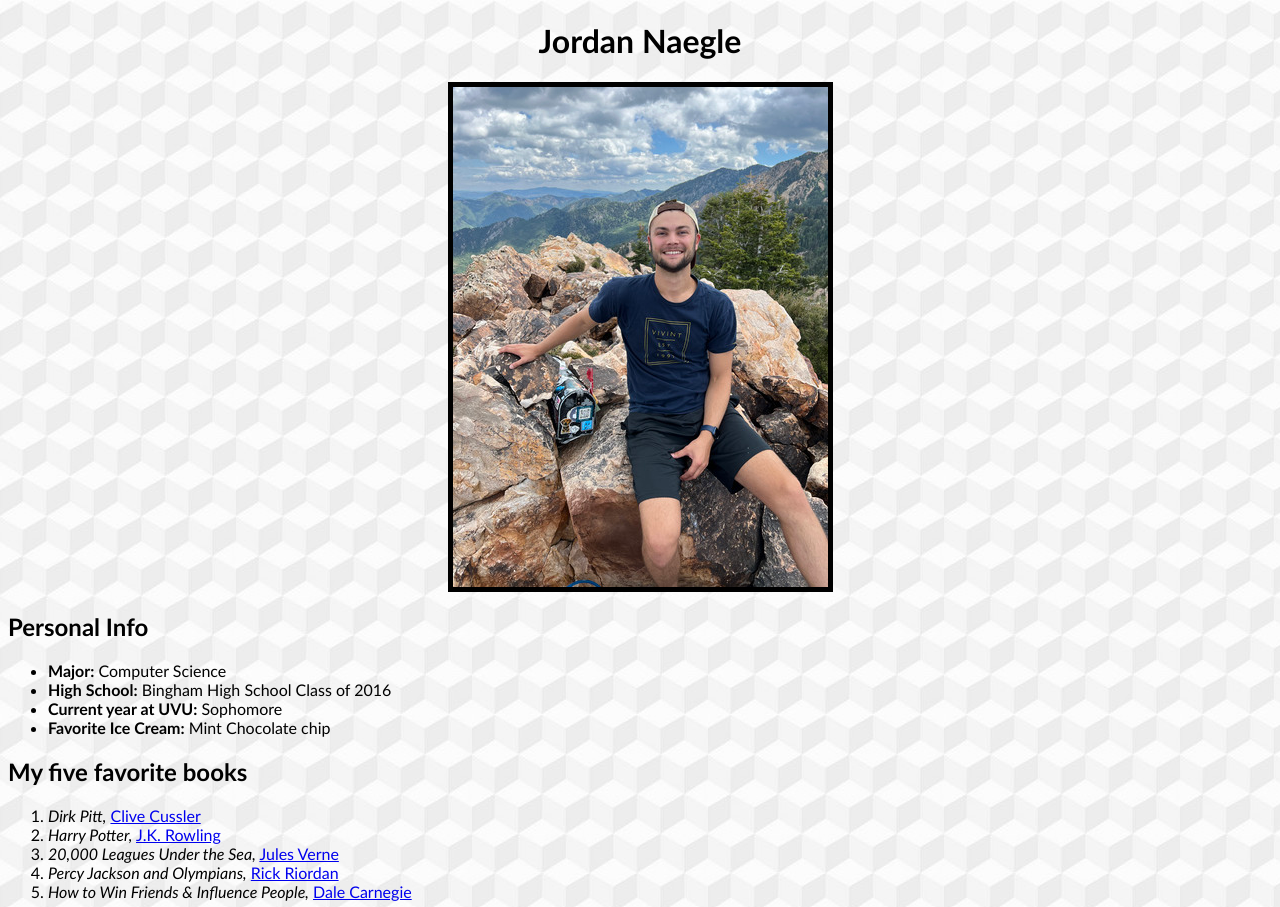
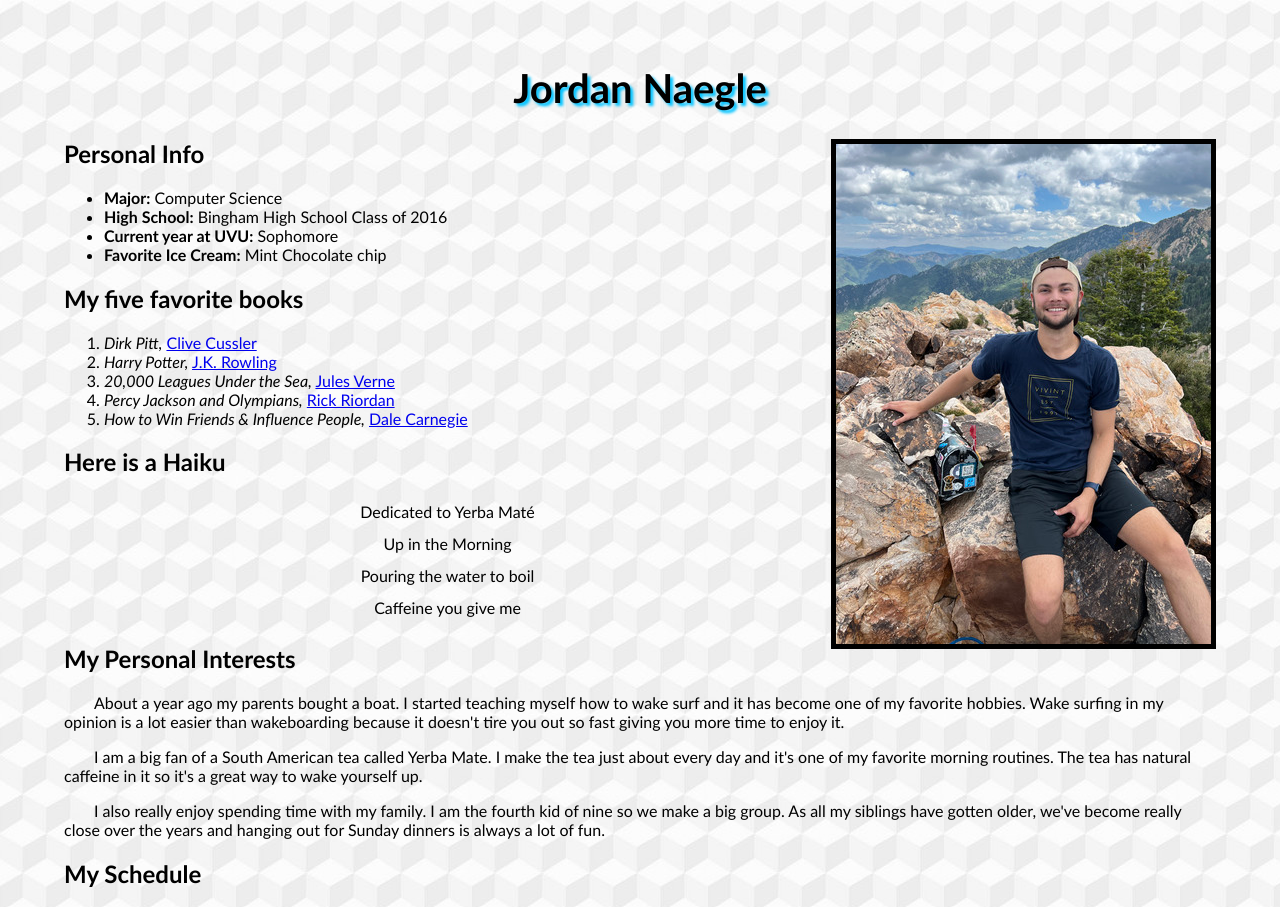
Before and after one commit to jordannaegle/About-Me, a plain HTML site: page index.html in a window 1280 px wide. Shown: the top 907 px of the page. Drawn offline with Linux system fonts and the light colour scheme.

Commit message:
Includes the changes for the About-Me 2 assignment

```diff
--- a/index.html
+++ b/index.html
@@ -1,9 +1,9 @@
 <!DOCTYPE html>
 <!-- EXAMPLE CODE HEADER/DISCLAIMER
 
-Project:  Project1-About Me
+Project:  Project 2-'About Me' CSS
 Name: Jordan Naegle
-Submitted: tbd
+Submitted: 8/28/2022
 
 I declare that the following source code was written by me, or provided
 by the instructor for this project. I understand that copying source
@@ -12,7 +12,7 @@ or leaving my code on a public web site constitutes cheating.
 I acknowledge that  If I am found in violation of this policy this may result
 in a zero grade, a permanent record on file and possibly immediate failure of the class.
 
-Reflection (1-2 paragraphs):  I really enjoyed writing this program, but had trouble with blah blah blah.
+
 
 -->
 <html lang="en">
@@ -21,63 +21,12 @@ Reflection (1-2 paragraphs):  I really enjoyed writing this program, but had tro
     <meta http-equiv="X-UA-Compatible" content="IE=edge">
     <meta name="viewport" content="width=device-width, initial-scale=1.0">
     <title>About Jordan Naegle</title>
-    <style>
-        h1 {
-            text-align: center;
-        }
-        p {
-            text-indent: 30px;
-        }
-        p.haiku {
-            text-indent: 0px;
-            line-height: 2;
-            text-align: center;
-        }
-        p.interests {
-            line-height: 1.5;
-        }
-        table, th, td {
-            table-layout:fixed;
-            border: 1px solid black;
-            width: 100%;
-            border-spacing: 3px;
-            padding: 3px;
-            background-color: aliceblue;
-
-        }
-        body {
-            background-color: rgb(150, 172, 172);
-            background-image: url("shape.jpeg");
-            background-repeat: repeat;
-            font-family: 'Gill Sans', 'Gill Sans MT', Calibri, 'Trebuchet MS', sans-serif;
-        }
-        td.biology {
-            background-color:rgb(150, 183, 159);
-        }
-        td.work {
-            background-color: rgb(104, 132, 146);
-        }
-        td {
-            background-color: rgb(238, 243, 244);
-        }
-        td.programming {
-            background-color: rgb(133, 98, 98);
-        }
-        td.philosophy {
-            background-color: rgb(162, 122, 154);
-        }
-        .myImage {
-            border: 5px solid black;
-            display: block;
-            margin-left: auto;
-            margin-right: auto;
-        }
-
-    </style>
+    <link href="style.css" rel="stylesheet">
 </head>
 <body>
     <main>
-        <h1>Jordan Naegle</h1>
+
+        <h1 class="myName">Jordan Naegle</h1>
         <img src="myImage.jpg" alt="A picture of me" class="myImage">
         <h2>Personal Info</h2>
         <ul>
@@ -89,11 +38,11 @@ Reflection (1-2 paragraphs):  I really enjoyed writing this program, but had tro
         </ul>
         <h2>My five favorite books</h2>
         <ol>
-            <li><i>Dirk Pitt,</i> <a href="https://cusslerbooks.com">Clive Cussler</a></li>
-            <li><i>Harry Potter,</i> <a href="https://www.jkrowling.com">J.K. Rowling</a></li>
-            <li><i>20,000 Leagues Under the Sea,</i> <a href="https://www.goodreads.com/author/show/696805.Jules_Verne">Jules Verne</a></li>
-            <li><i>Percy Jackson and Olympians,</i> <a href="https://rickriordan.com/">Rick Riordan</a></li>
-            <li><i>How to Win Friends & Influence People,</i> <a href="https://www.goodreads.com/author/show/3317.Dale_Carnegie">Dale Carnegie</a></li>
+            <li><i>Dirk Pitt,</i> <a class="link" href="https://cusslerbooks.com">Clive Cussler</a></li>
+            <li><i>Harry Potter,</i> <a class="link" href="https://www.jkrowling.com">J.K. Rowling</a></li>
+            <li><i>20,000 Leagues Under the Sea,</i> <a class="link" href="https://www.goodreads.com/author/show/696805.Jules_Verne">Jules Verne</a></li>
+            <li><i>Percy Jackson and Olympians,</i> <a class="link" href="https://rickriordan.com/">Rick Riordan</a></li>
+            <li><i>How to Win Friends & Influence People,</i> <a class="link" href="https://www.goodreads.com/author/show/3317.Dale_Carnegie">Dale Carnegie</a></li>
         </ol>
         <h2>Here is a Haiku</h2>
         <p class="haiku">
@@ -197,11 +146,8 @@ Reflection (1-2 paragraphs):  I really enjoyed writing this program, but had tro
                 <td></td>
             </tr>
         </table>
-
-
-
-
     </main>
+    <footer class="footer">Thanks for visiting my website! &copy; Copyright 2022 Jordan Naegle</footer>
 
 
 </body>
--- /dev/null
+++ b/style.css
@@ -0,0 +1,99 @@
+@keyframes slidein {
+    from {
+        transform: translate(-1000px, 0px);
+    }
+    75% {
+        transform: translate(100px, 0px);
+    }
+    to {
+        transform: translate(0px, 0px);
+    }
+}
+
+@keyframes wiggle {
+    from {
+        transform: rotate(0deg);
+    }
+    25% {
+        transform: rotate(15deg);
+    }
+    75% {
+        transform: rotate(-15deg);
+    }
+    to {
+        transform: rotate (0deg);
+    }
+}
+.myName {
+    z-index: 2;
+    text-align: center;
+    position: relative;
+    font-size: 30pt;
+    text-shadow: 3px 3px 3px #00c3ff;
+    animation: wiggle 1s linear 5s 3 normal;
+}
+.myName:hover {
+    color:red;
+}
+p {
+    text-indent: 30px;
+    margin-top: 10pt;
+}
+p.haiku {
+    text-indent: 0px;
+    line-height: 2;
+    text-align: center;
+}
+p.interests {
+
+    line-height: 1.5;
+}
+table, th, td {
+    table-layout:fixed;
+    border: 1px solid black;
+    width: 100%;
+    border-spacing: 3px;
+    padding: 3px;
+    background-color: aliceblue;
+}
+body {
+
+    background-color: rgb(150, 172, 172);
+    background-image: url("shape.jpeg");
+    background-repeat: repeat;
+    font-family: 'Gill Sans', 'Gill Sans MT', Calibri, 'Trebuchet MS', sans-serif;
+    font-size: 12pt;
+    margin: 5%;
+}
+td.biology {
+    background-color:rgb(150, 183, 159);
+}
+td.work {
+    background-color: rgb(104, 132, 146);
+}
+td {
+    background-color: rgb(238, 243, 244);
+}
+td.programming {
+    background-color: rgb(133, 98, 98);
+}
+td.philosophy {
+    background-color: rgb(162, 122, 154);
+}
+.myImage {
+
+    z-index: 1;
+    animation: slidein 3s ease-in 1s 1 normal;
+    border: 5px solid black;
+    display: block;
+    margin-left: auto;
+    margin-right: auto;
+    float: right;
+}
+.footer {
+
+    text-align: center;
+    padding-top: 10%;
+    font-family: Cambria, Cochin, Georgia, Times, 'Times New Roman', serif;
+    font-size: 8pt;
+}
```
